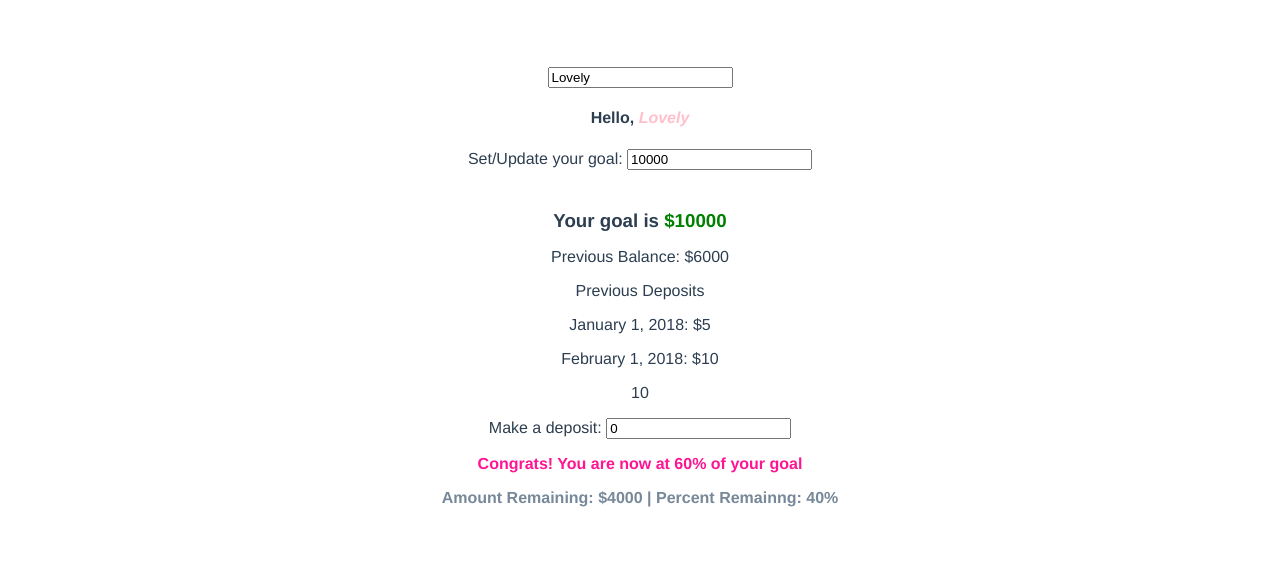
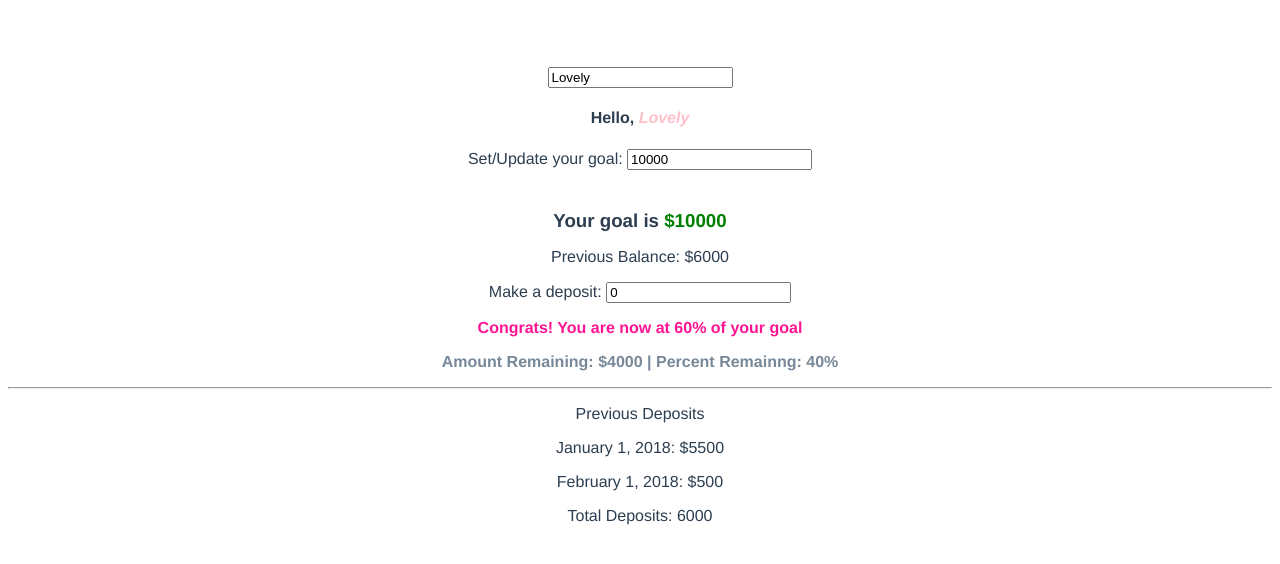
Before and after one commit to KileyDowling/VueSpike, a Vue app: page / in a window 1280 px wide. Shown: the top 564 px of the page. Built offline with nearby package versions, Linux system fonts and the light colour scheme.

Commit message:
fixed sum

```diff
--- a/src/components/HelloLovely.vue
+++ b/src/components/HelloLovely.vue
@@ -9,18 +9,21 @@
   <h3><b>Your goal is <span style="color: green">${{goal}}</span></b></h3>
 
   <p> Previous Balance: ${{previousProgress}}  <span v-if="previousProgress!=getLatest || getLatest==0 "> | Current Balance: ${{getLatest}}</span></p>
-  <p>Previous Deposits</p>
-   <Deposit v-for="deposit in list"
-                    :deposit="deposit"
-                    :key="deposit.id" />
 
-<p>{{calculateDeposits()}}</p>
  <p>Make a deposit: <input v-model="addedValue" type="number" placeholder="add your latest deposit" /> </p>
 
   <div class="reverseProgress">
     <p class="progress">Congrats! You are now at {{percentProgress}} of your goal</p>
 
   <p>Amount Remaining: <span id="goal">{{remainingToGoal}} </span>| Percent Remainng: <span id="percent">{{remainingToGoalPercent}}</span></p></div>
+
+  <hr>
+  <p>Previous Deposits</p>
+   <Deposit v-for="deposit in list"
+                    :deposit="deposit"
+                    :key="deposit.id" />
+
+<p>Total Deposits: {{calculateDeposits()}}</p>
     </div>
 </template>
 
@@ -37,12 +40,12 @@ export default {
       list: [
         {
           id: 1,
-          amount: 5,
+          amount: 5500,
           date: "January 1, 2018"
         },
         {
           id: 2,
-          amount: 10,
+          amount: 500,
           date: "February 1, 2018"
         }
       ],
@@ -89,16 +92,12 @@ export default {
     },
 
     calculateDeposits: function() {
-      let tot = [];
-
-      Object.entries(this.list).forEach(function(key, deposit) {
-        if (key[deposit].amount != undefined) {
-          tot.push(key[deposit].amount);
-        }
+      let sum = 0;
+      this.list.forEach(function(item) {
+        sum += parseFloat(item.amount);
       });
 
-      var totValue = tot.reduce(this.sumDeposits);
-      return totValue;
+      return sum;
     }
   },
 
```
